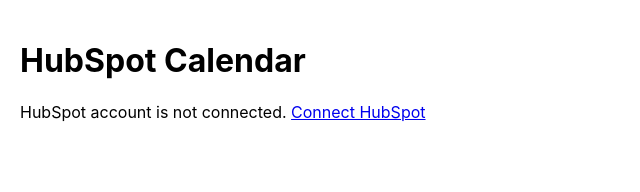
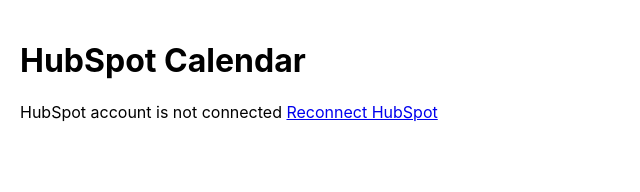
Before and after one commit to poolikcz/Meetflow, a Next.js app: page / in a window 1280 px wide. Shown: the top 192 px of the page, without its empty margins (0-640 px from the left). Built offline with nearby package versions, Linux system fonts and the light colour scheme; no server answers.

Commit message:
Show reconnect CTA when HubSpot scopes are missing

```diff
--- a/components/CalendarView.tsx
+++ b/components/CalendarView.tsx
@@ -31,8 +31,9 @@
         const data = await response.json();
 
         if (!response.ok) {
-          if (response.status === 401 && data?.authUrl) {
+          if (data?.authUrl) {
             setAuthUrl(data.authUrl);
+            setError(data?.error || null);
             setEvents([]);
             return;
           }
@@ -60,7 +61,7 @@
   if (authUrl) {
     return (
       <p>
-        HubSpot account is not connected. <a href={authUrl}>Connect HubSpot</a>
+        {error || 'HubSpot account is not connected.'} <a href={authUrl}>Reconnect HubSpot</a>
       </p>
     );
   }
```
